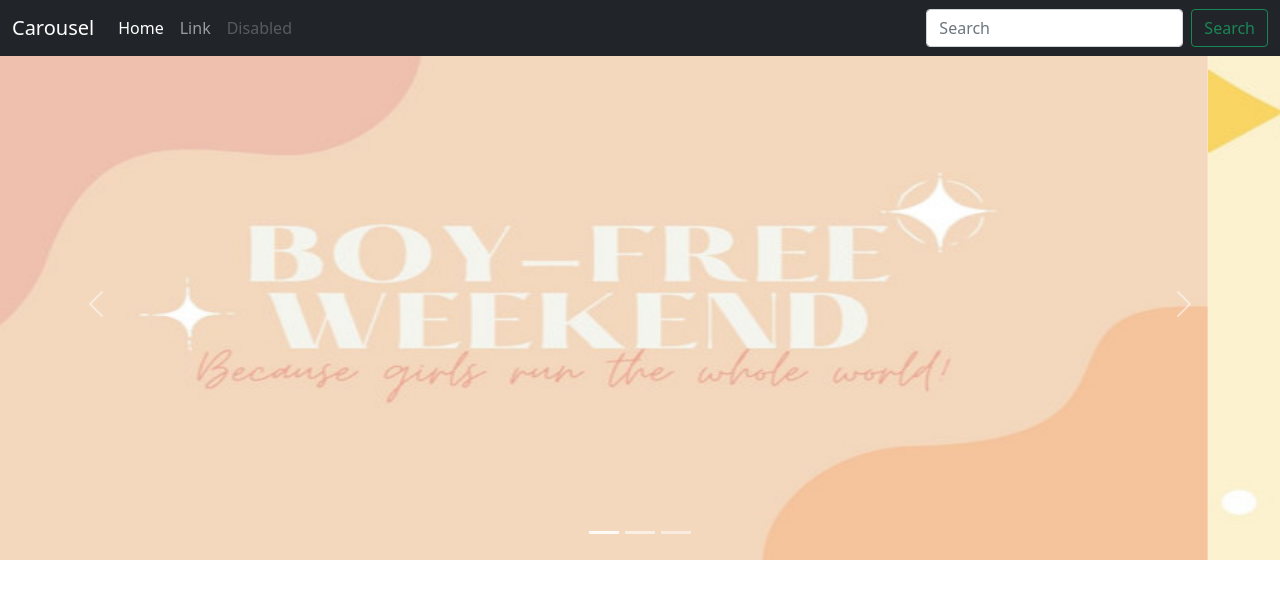
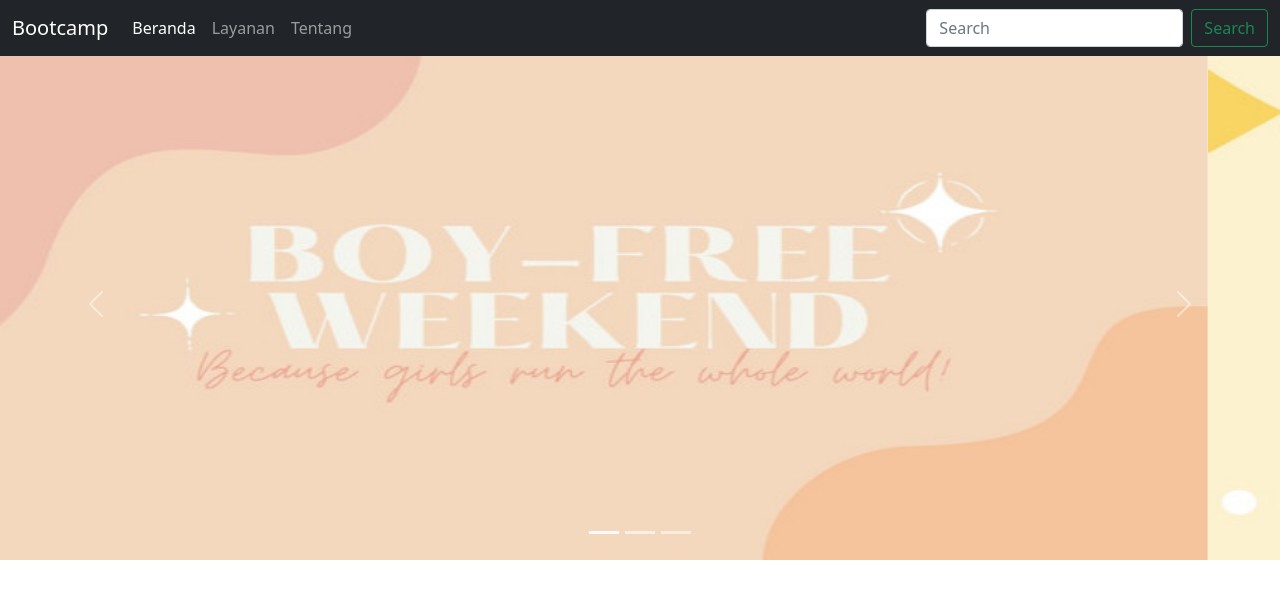
Before and after one commit to muhafars/frontend, a plain HTML site: page index.html in a window 1280 px wide. Shown: the top 603 px of the page. Drawn offline with nearby package versions, Linux system fonts and the light colour scheme.

Commit message:
memasukkan file

```diff
--- a/index.html
+++ b/index.html
@@ -14,22 +14,22 @@
     <header>
         <nav class="navbar navbar-expand-md navbar-dark fixed-top bg-dark">
           <div class="container-fluid">
-            <a class="navbar-brand" href="#">Carousel</a>
+            <a class="navbar-brand" href="#">Bootcamp</a>
             <button class="navbar-toggler" type="button" data-bs-toggle="collapse" data-bs-target="#navbarCollapse" aria-controls="navbarCollapse" aria-expanded="false" aria-label="Toggle navigation">
               <span class="navbar-toggler-icon"></span>
             </button>
             <div class="collapse navbar-collapse" id="navbarCollapse">
               <ul class="navbar-nav me-auto mb-2 mb-md-0">
                 <li class="nav-item">
-                  <a class="nav-link active" aria-current="page" href="#">Home</a>
+                  <a class="nav-link active" aria-current="page" href="#">Beranda</a>
                 </li>
                 <li class="nav-item">
-                  <a class="nav-link" href="#">Link</a>
+                  <a class="nav-link" href="#">Layanan</a>
                 </li>
                 <li class="nav-item">
-                  <a class="nav-link disabled" href="#" tabindex="-1" aria-disabled="true">Disabled</a>
+                  <a class="nav-link" href="#">Tentang</a>
                 </li>
-              </ul>
+               </ul>
               <form class="d-flex">
                 <input class="form-control me-2" type="search" placeholder="Search" aria-label="Search">
                 <button class="btn btn-outline-success" type="submit">Search</button>
```
